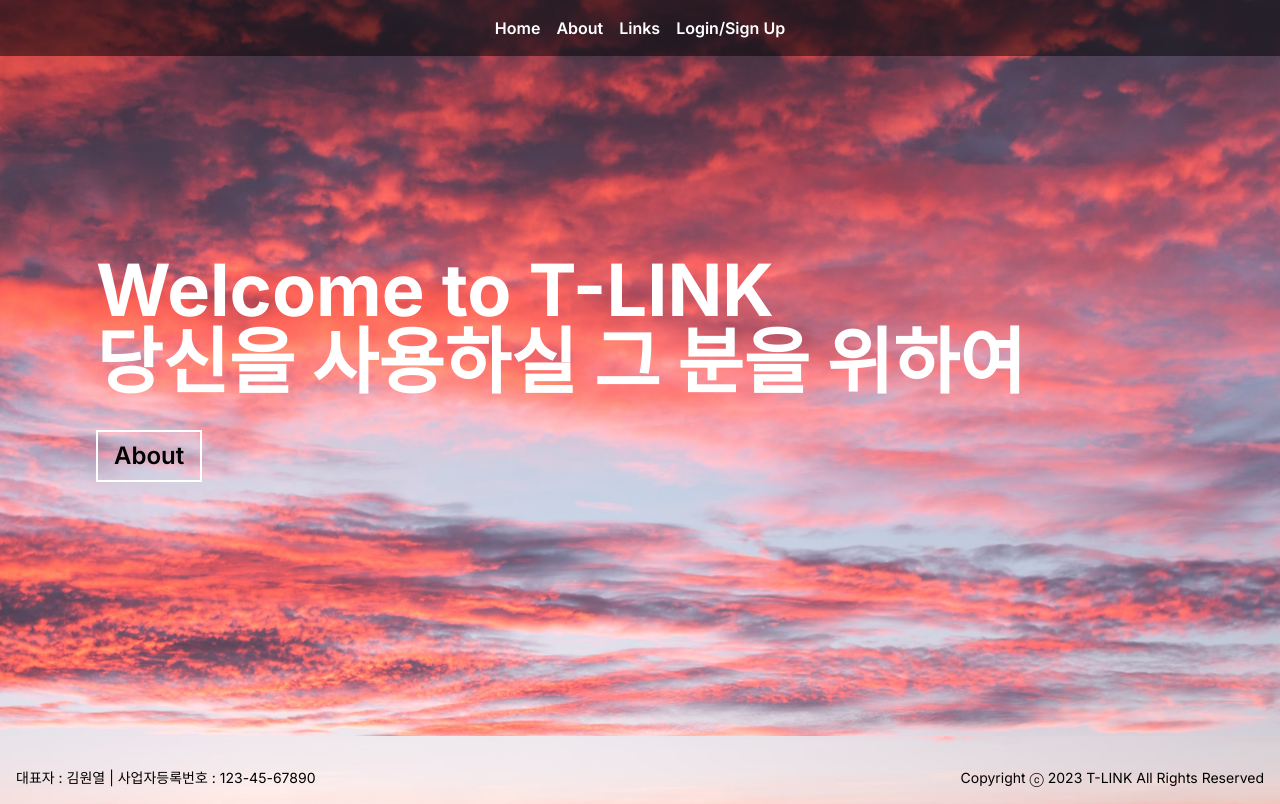
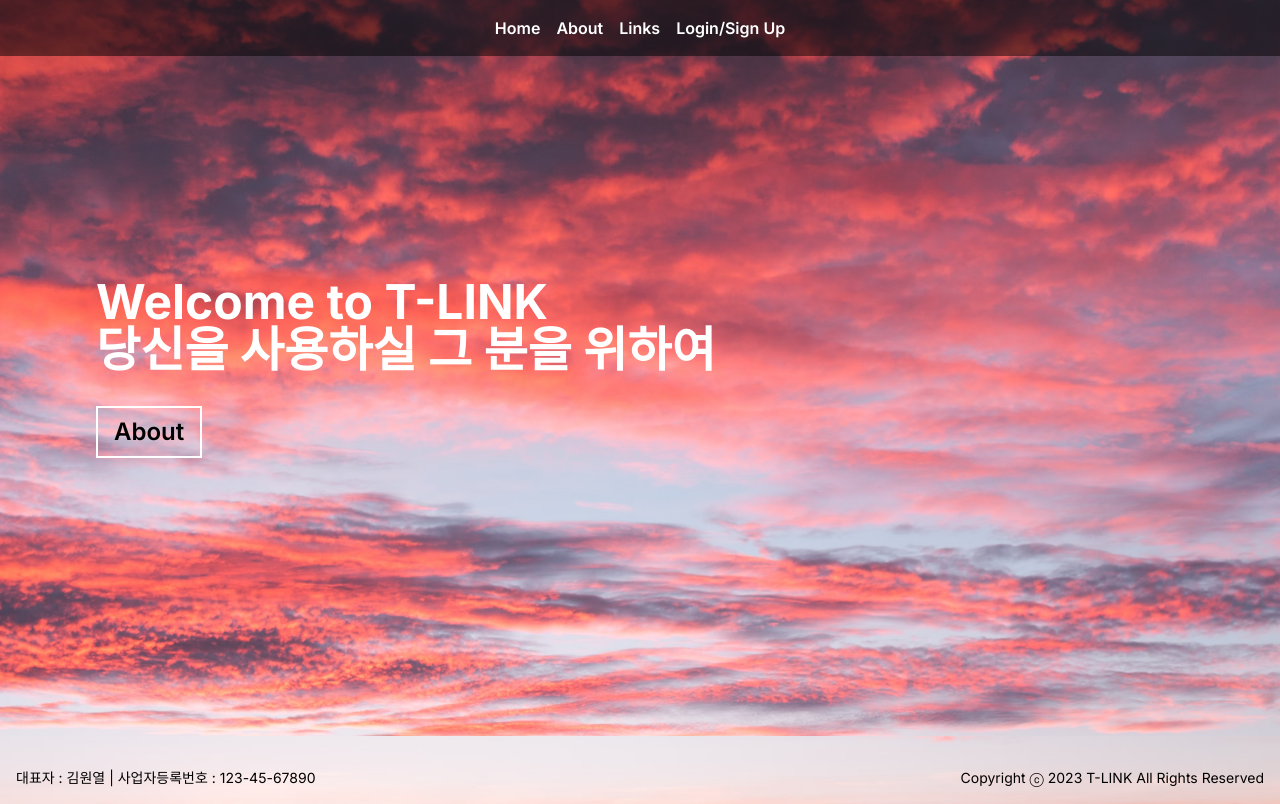
Before and after one commit to crom592/t-link, a Next.js app: page / in a window 1280 px wide. Built offline with nearby package versions, Linux system fonts and the light colour scheme.

Commit message:
이것저것

```diff
--- a/src/app/main/page.tsx
+++ b/src/app/main/page.tsx
@@ -32,7 +32,7 @@
 
   return (
     <main className="container mx-auto flex flex-col justify-center items-center min-h-screen p-8 bg-white w-full">
-      <h1 className="text-9xl font-bold mb-4">LINKS</h1>
+      <h1 className="text-7xl font-bold mb-4">LINKS</h1>
       <div className="grid grid-cols-1 gap-4 w-full md:w-3/4 lg:grid-cols-2 lg:gap-8">
         {visiblePosts.map((post) => (
           <div key={post.id} className="border rounded-lg p-4 hover:bg-gray-100 flex justify-between">
--- a/src/app/page.tsx
+++ b/src/app/page.tsx
@@ -6,7 +6,7 @@
     <main className="flex min-h-[calc(100vh-64px)] flex-col items-start justify-center p-24 bg-cover" style={{backgroundImage: 'url(/sky.avif)'}}>
       <Link href="/main">
         <div className="flex flex-col items-start justify-center mb-4">
-          <h1 className="text-7xl font-bold text-white mb-4">
+          <h1 className="text-5xl font-bold text-white mb-4">
             <p>
               Welcome to T-LINK
             </p>
```
